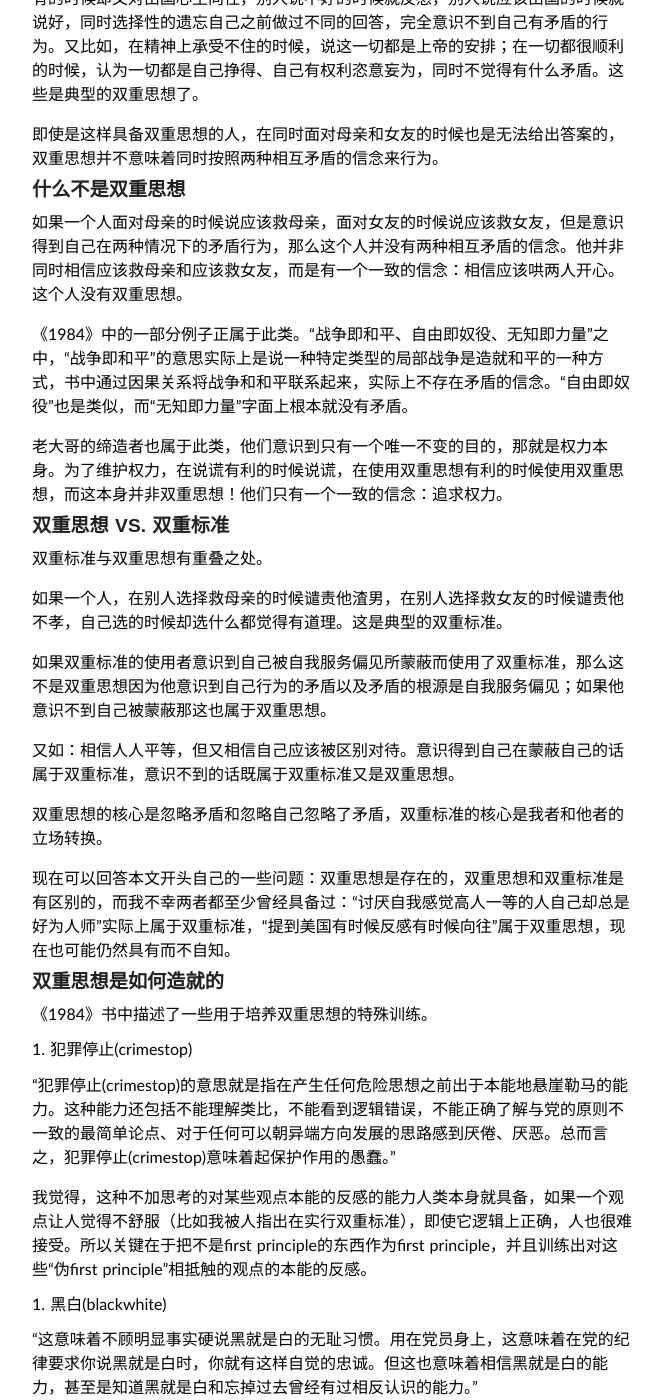
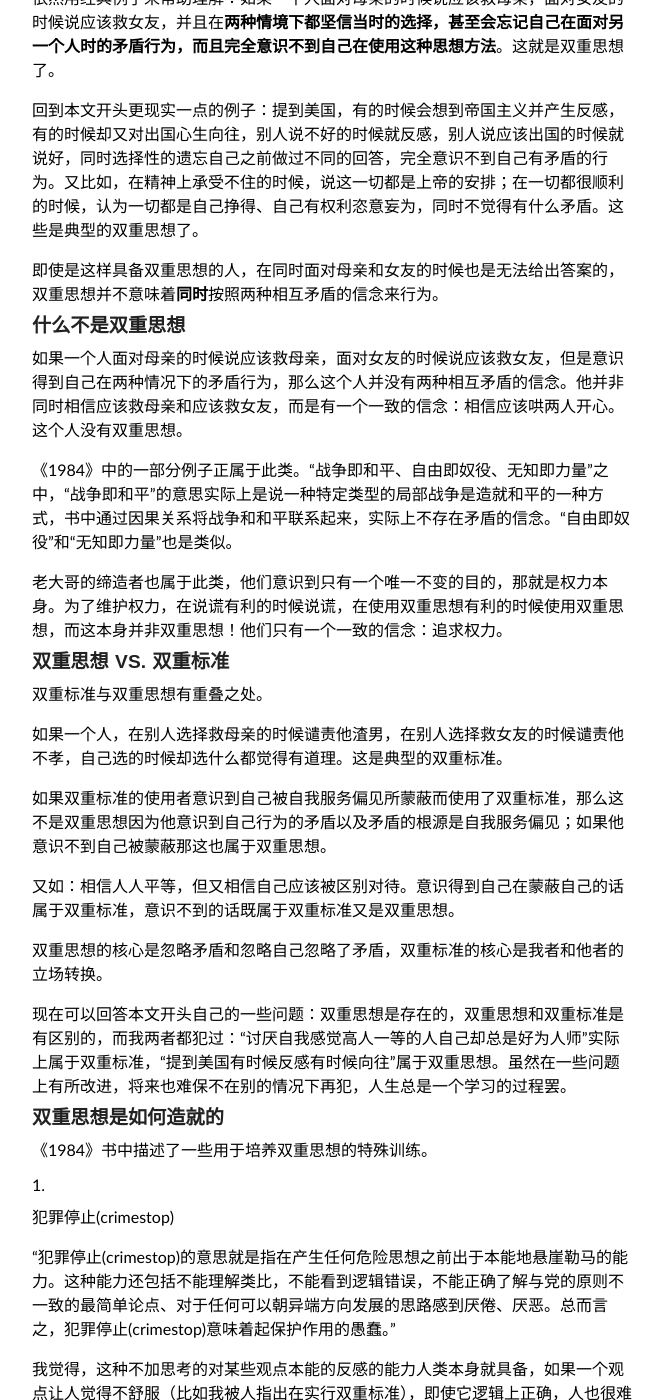
Before and after one commit to zagol/yonglezh.github.io, a Jekyll site: the page built from _posts/2017-01-21-doublethink.markdown, in a window 1280 px wide and 1400 px high, scrolled down 1260 px. Shown: the whole window, without its empty margins (308-971 px from the left). Built offline with Jekyll 4.4.1, drawn with Linux system fonts in a browser that asks for light colours; some web fonts are replaced; comment, search, counter and statistics services are not loaded; some of the changed text lies outside the part shown.

Commit message:
improved doublethink

```diff
--- a/_posts/2017-01-21-doublethink.markdown
+++ b/_posts/2017-01-21-doublethink.markdown
@@ -13,14 +13,16 @@ comments: no
 
 又仔细一想，虽然我自己并非处于书中所描述的专注于塑造双重思想的社会，但时不时的也会表现出类似双重思想的思考和行为方式来。比如说曾经提到美国，有的时候会想到帝国主义并产生反感，有的时候却又对出国心生向往；又比如明明讨厌自我感觉高人一等的人，自己却总是好为人师，把自己当做别人的拯救者。自己似乎是个熟练掌握双重思想的人嘛！
 
-这个想法让我不寒而栗，战战兢兢的试图想清楚怎么回事：到底什么是双重思想？我是否是个满脑子都是双重思想的人？
+这个想法让我不寒而栗、试图想清楚怎么回事：到底什么是双重思想？我是否是个满脑子都是双重思想的人？
 
-经过一段时间的思考之后，我觉得《1984》中对于双重思想的定义并不清晰，书中举出的一些例子对读者的理解也有些误导作用。相对于双重思想，我自己的许多思想和行为（如好为人师且自我感觉良好）更符合双重标准的定义，无来由的觉得似乎还能抢救一下……
+经过一段时间的思考之后，我觉得《1984》中对于双重思想的定义并不清晰，书中举出的一些例子对读者的理解也有些误导作用。相对于双重思想，我自己的许多思想和行为（如好为人师且自我感觉良好）更符合双重标准的定义，开心的觉得自己似乎还能抢救一下……
 
 ### 澄清定义 - “同时相信”带来的误解
-有一个非常经典的例子可以用来帮助理解双重思想：母亲和女友同时掉入水中，且两人都不会游泳，你会救哪一个？想象一下**同时面对母亲和女友两人**并回答这个问题。
+有一个非常经典的例子可以用来帮助理解双重思想：母亲和女友同时掉入水中，且两人都不会游泳，你会救哪一个？想象一下**同时面对母亲和女友两人**并**完全真诚的**回答这个问题。
 
 排除掉心里有明确答案而且敢于说出来的猛汉们，很多人会选择在面对母亲的时候说救母亲、面对女友的时候说救女友，但同时面对两人的时候就不知该如何回答了。
+
+在**先后面对母亲和女友**的情况下，如果此人分别回答救母亲和救女友，或者此人有一个明确的答案但是在回答的时候并非真诚（有一个一致的信念），又或者在面对母亲和面对女友的时候确实相信不同的答案（不同时、有互相违背的信念），又或者不知道答案（没有信念）。
 
 所以人是没法**同时按照两种相互矛盾的信念来行为的**。双重思想真的存在吗？双重思想到底是什么？
 
@@ -36,12 +38,12 @@ comments: no
 
 回到本文开头更现实一点的例子：提到美国，有的时候会想到帝国主义并产生反感，有的时候却又对出国心生向往，别人说不好的时候就反感，别人说应该出国的时候就说好，同时选择性的遗忘自己之前做过不同的回答，完全意识不到自己有矛盾的行为。又比如，在精神上承受不住的时候，说这一切都是上帝的安排；在一切都很顺利的时候，认为一切都是自己挣得、自己有权利恣意妄为，同时不觉得有什么矛盾。这些是典型的双重思想了。
 
-即使是这样具备双重思想的人，在同时面对母亲和女友的时候也是无法给出答案的，双重思想并不意味着同时按照两种相互矛盾的信念来行为。
+即使是这样具备双重思想的人，在同时面对母亲和女友的时候也是无法给出答案的，双重思想并不意味着**同时**按照两种相互矛盾的信念来行为。
 
 ### 什么不是双重思想
 如果一个人面对母亲的时候说应该救母亲，面对女友的时候说应该救女友，但是意识得到自己在两种情况下的矛盾行为，那么这个人并没有两种相互矛盾的信念。他并非同时相信应该救母亲和应该救女友，而是有一个一致的信念：相信应该哄两人开心。这个人没有双重思想。
 
-《1984》中的一部分例子正属于此类。“战争即和平、自由即奴役、无知即力量”之中，“战争即和平”的意思实际上是说一种特定类型的局部战争是造就和平的一种方式，书中通过因果关系将战争和和平联系起来，实际上不存在矛盾的信念。“自由即奴役”也是类似，而“无知即力量”字面上根本就没有矛盾。
+《1984》中的一部分例子正属于此类。“战争即和平、自由即奴役、无知即力量”之中，“战争即和平”的意思实际上是说一种特定类型的局部战争是造就和平的一种方式，书中通过因果关系将战争和和平联系起来，实际上不存在矛盾的信念。“自由即奴役”和“无知即力量”也是类似。
 
 老大哥的缔造者也属于此类，他们意识到只有一个唯一不变的目的，那就是权力本身。为了维护权力，在说谎有利的时候说谎，在使用双重思想有利的时候使用双重思想，而这本身并非双重思想！他们只有一个一致的信念：追求权力。
 
@@ -59,7 +61,7 @@ comments: no
 
 双重思想的核心是忽略矛盾和忽略自己忽略了矛盾，双重标准的核心是我者和他者的立场转换。
 
-现在可以回答本文开头自己的一些问题：双重思想是存在的，双重思想和双重标准是有区别的，而我不幸两者都至少曾经具备过：“讨厌自我感觉高人一等的人自己却总是好为人师”实际上属于双重标准，“提到美国有时候反感有时候向往”属于双重思想，现在也可能仍然具有而不自知。
+现在可以回答本文开头自己的一些问题：双重思想是存在的，双重思想和双重标准是有区别的，而我两者都犯过：“讨厌自我感觉高人一等的人自己却总是好为人师”实际上属于双重标准，“提到美国有时候反感有时候向往”属于双重思想。虽然在一些问题上有所改进，将来也难保不在别的情况下再犯，人生总是一个学习的过程罢。
 
 ### 双重思想是如何造就的
 
@@ -67,25 +69,26 @@ comments: no
 
 1. 犯罪停止(crimestop)
 
-“犯罪停止(crimestop)的意思就是指在产生任何危险思想之前出于本能地悬崖勒马的能力。这种能力还包括不能理解类比，不能看到逻辑错误，不能正确了解与党的原则不一致的最简单论点、对于任何可以朝异端方向发展的思路感到厌倦、厌恶。总而言之，犯罪停止(crimestop)意味着起保护作用的愚蠢。”
+    “犯罪停止(crimestop)的意思就是指在产生任何危险思想之前出于本能地悬崖勒马的能力。这种能力还包括不能理解类比，不能看到逻辑错误，不能正确了解与党的原则不一致的最简单论点、对于任何可以朝异端方向发展的思路感到厌倦、厌恶。总而言之，犯罪停止(crimestop)意味着起保护作用的愚蠢。”
 
-我觉得，这种不加思考的对某些观点本能的反感的能力人类本身就具备，如果一个观点让人觉得不舒服（比如我被人指出在实行双重标准），即使它逻辑上正确，人也很难接受。所以关键在于把不是first principle的东西作为first principle，并且训练出对这些“伪first principle”相抵触的观点的本能的反感。
+    我觉得，这种不加思考的对某些观点本能的反感的能力人类本身就具备，如果一个观点让人觉得不舒服（比如我被人指出在实行双重标准），即使它逻辑上正确，人也很难接受。所以关键在于把不是first
+principle的东西作为first principle来阻止人进一步思考，并且训练出对这些“伪first principle”相抵触的观点的本能的反感。
 
 2. 黑白(blackwhite)
 
-“这意味着不顾明显事实硬说黑就是白的无耻习惯。用在党员身上，这意味着在党的纪律要求你说黑就是白时，你就有这样自觉的忠诚。但这也意味着相信黑就是白的能力，甚至是知道黑就是白和忘掉过去曾经有过相反认识的能力。”
+    “这意味着不顾明显事实硬说黑就是白的无耻习惯。用在党员身上，这意味着在党的纪律要求你说黑就是白时，你就有这样自觉的忠诚。但这也意味着相信黑就是白的能力，甚至是知道黑就是白和忘掉过去曾经有过相反认识的能力。”
 
-这就是说要训练出忽略矛盾同时忽略自己在忽略矛盾的能力了。其实我觉得，人类本身也具有这种忽略矛盾并厚着脸皮死不承认的能力……人类实在是是个善于欺骗自己的物种。
+    这就是说要训练出忽略矛盾同时忽略自己在忽略矛盾的能力了。其实我觉得，人类本身也具有这种忽略矛盾并厚着脸皮死不承认的能力……人类实在是是个善于欺骗自己的物种。
 
-我觉得即使不经历书中那样严肃的训练，人也能形成双重思想。核心是只要不鼓励人们进行深入的思考形成自己的意见即可。
+    我觉得即使不经历书中那样严肃的训练，人也能形成双重思想。核心是只要不鼓励人们进行深入的思考形成自己的意见即可。
 
-比如我曾经的“提到美国就有时反感帝国主义有时心生向往”，无论是对帝国主义的反感还是对美国的向往都是由于深受他人的看法的影响而产生的。以我那时的年纪，根本就不理解帝国主义的含义，也不知道美国哪里好哪里不好。别人说不好我就说不好，别人说好你应该出国我就说好，也经常选择性的遗忘自己之前做过不同的回答。
+    比如我曾经的“提到美国就有时反感帝国主义有时心生向往”，无论是对帝国主义的反感还是对美国的向往都是由于深受他人的看法的影响而产生的。以我那时的年纪，根本就不理解帝国主义的含义，也不知道美国哪里好哪里不好。别人说不好我就说不好，别人说好你应该出国我就说好，也经常选择性的遗忘自己之前做过不同的回答。
 
 ### 人的思想可能一致吗
 
 意识到自己思想在不同时刻不同情境下不一致并非特别困难的事情：尝试回想一下若干年之前的自己就很容易能发现，现在的自己对很多事物都有了不一样的看法。
 
-而人在同一时刻下思想始终是一致的，正如母亲和女友落水同时面对母亲和女友很多人无法提供一个答案，人脑无法让两个冲突的观念同时共存。
+而人在同一时刻下思想始终是一致的，正如母亲和女友落水同时面对母亲和女友很多人无法提供一个答案，人脑是无法让两个冲突的观念同时共存的。
 
 人的思想总是在变化，有的时候是在前进，即随着对事物的理解更深刻，更加接近真理，有的时候是在倒退，就连科学界对于真理的认识也是反反复复螺旋式前进的。不同时刻的不一致是无法被消除的。
 
```
